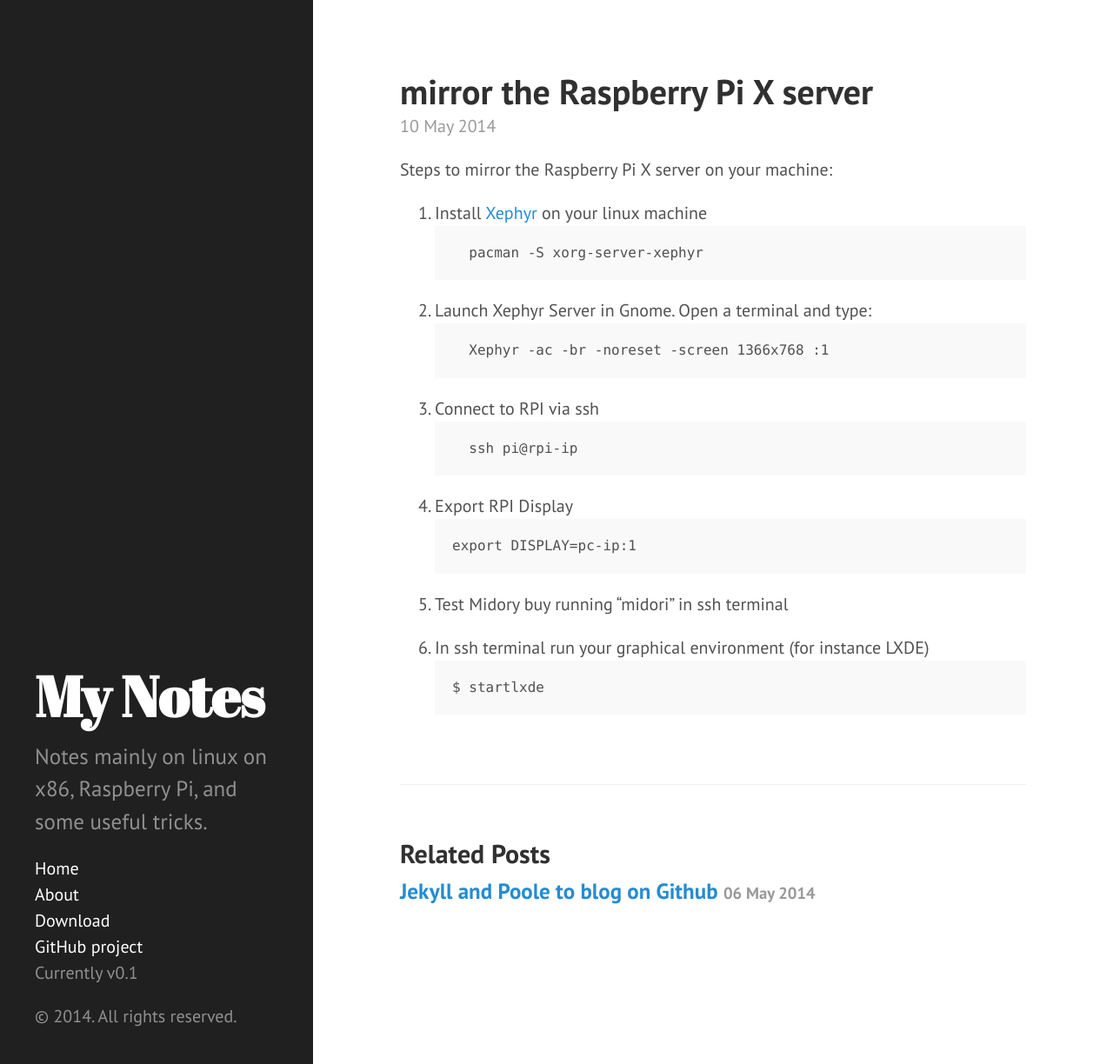
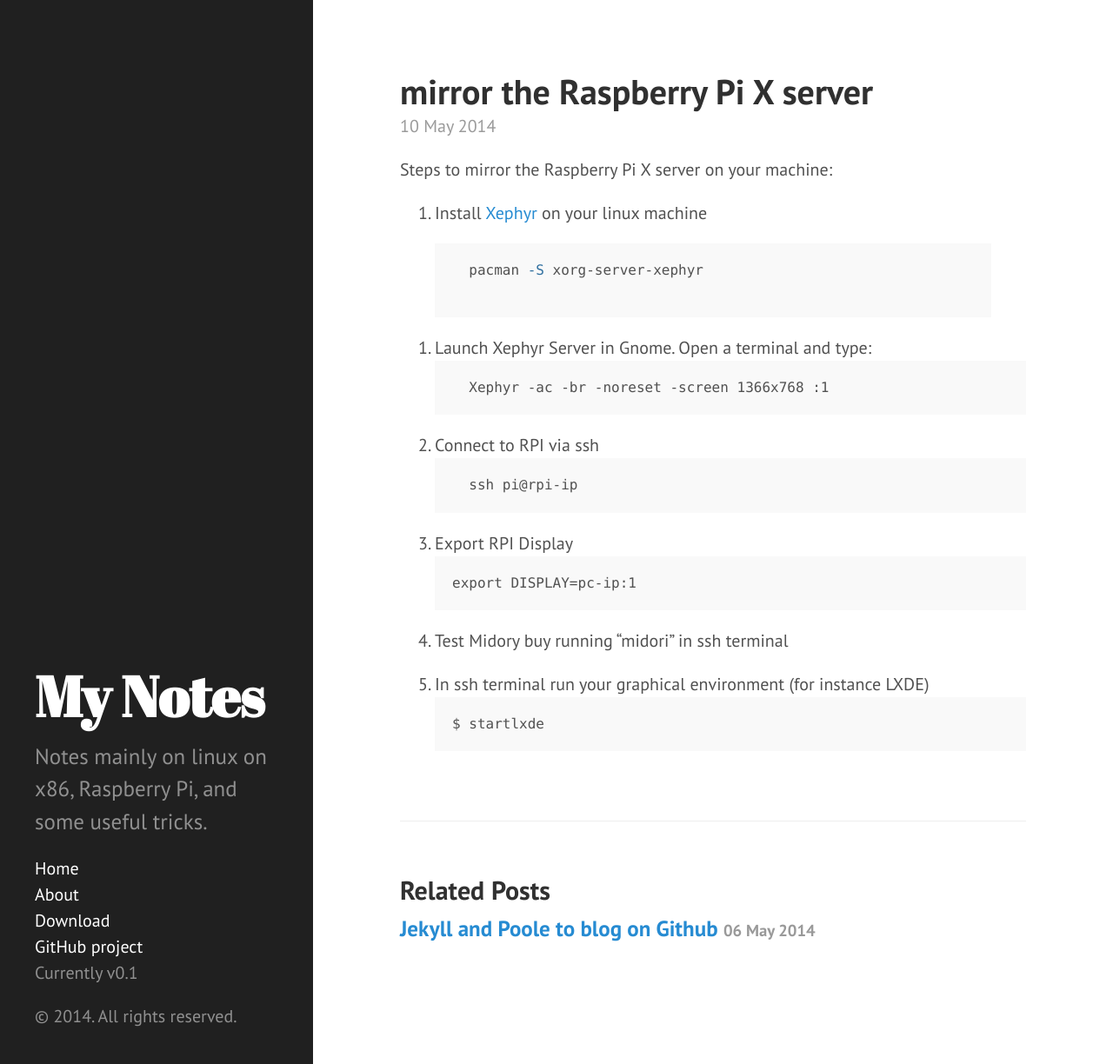
Before and after one commit to prosciutboy/prosciutboy.github.io, a Jekyll site: the page built from _posts/2014-05-10-mirror-raspberry-Pi-X server-on-your-linux-machine.md, in a window 1280 px wide and 1224 px high. Shown: the whole window at 87% size. Built offline with Jekyll 4.4.1, drawn with Linux system fonts in a browser that asks for light colours; Markdown is read by kramdown in place of the engine named in the settings.

Commit message:
update highlight markdown

````diff
--- a/_posts/2014-05-10-mirror-raspberry-Pi-X server-on-your-linux-machine.md
+++ b/_posts/2014-05-10-mirror-raspberry-Pi-X server-on-your-linux-machine.md
@@ -4,10 +4,11 @@ title: mirror the Raspberry Pi X server
 ---
 
 Steps to mirror the Raspberry Pi X server on your machine:
+
 1. Install [Xephyr](http://en.wikipedia.org/wiki/Xephyr "Xephyr on wikipedia") on your linux machine
-  ```Shell
+  {% highlight sh %}
   pacman -S xorg-server-xephyr
-  ```
+  {% endhighlight %}
 
 2. Launch Xephyr Server in Gnome. Open a terminal and type:
   ```Shell
````
